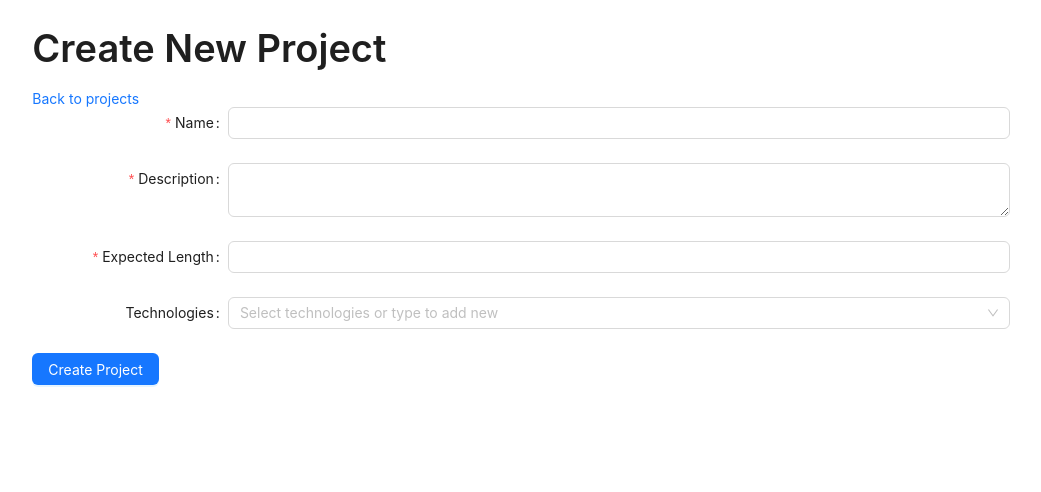
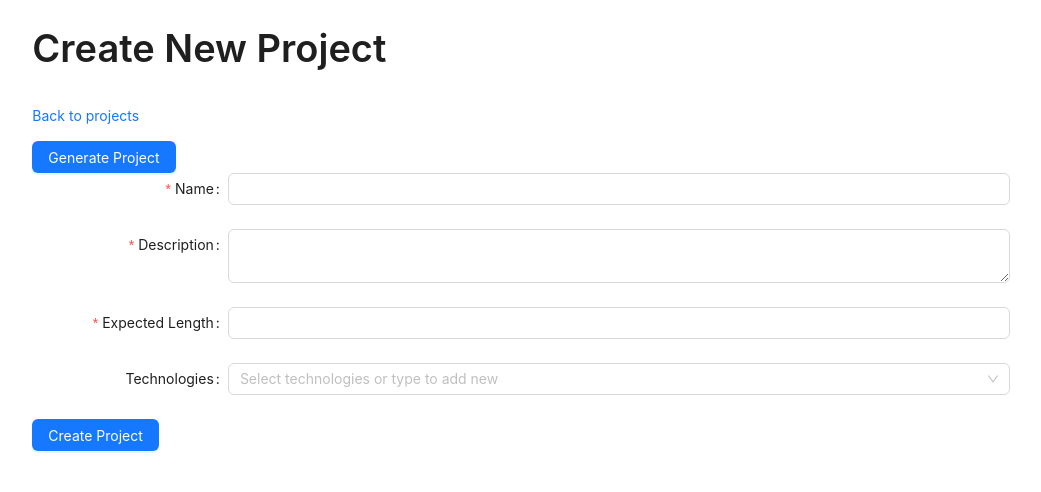
Before and after one commit to venetrius/projects-app, a React (Create React App) app in the folder frontend/: page /projects/new in a window 1280 px wide. Shown: the top 492 px of the page, without its empty margins (21-1062 px from the left). Built offline with nearby package versions, Linux system fonts and the light colour scheme.

Commit message:
FE add generate project button

```diff
--- a/frontend/src/Pages/Project/NewProject.tsx
+++ b/frontend/src/Pages/Project/NewProject.tsx
@@ -33,7 +33,16 @@ const NewProject = () => {
     return (
         <div>
             <Title>Create New Project</Title>
+
+            <br/>
             <Link to={'/'}>Back to projects</Link>
+            <br/><br/>
+
+            <Button type="primary">
+                Generate Project
+            </Button>
+            <br/>
+
             <Form
                 form={form}
                 name="newProject"
```
